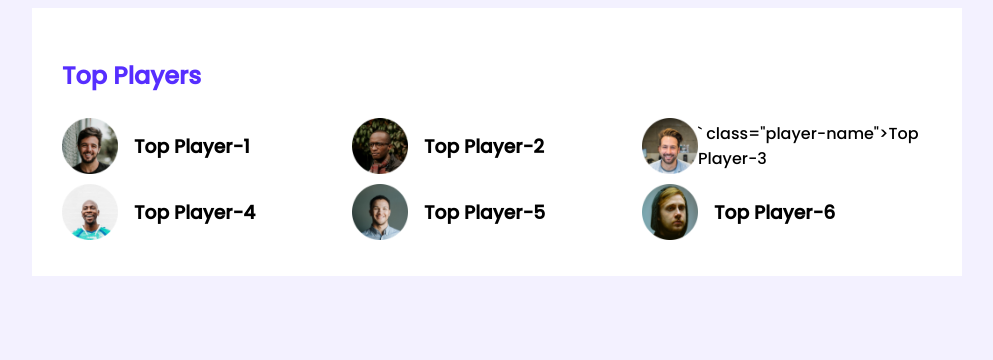
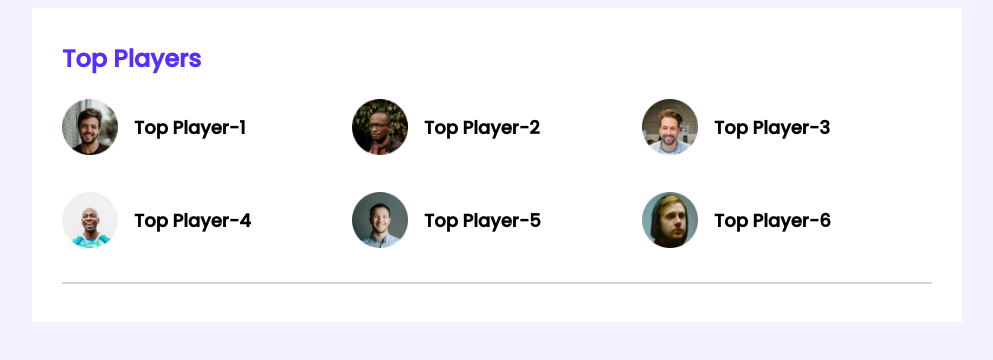
Before and after one commit to arfan36/day-11_M-9_leader-board-css3_July-17, a plain HTML site: page index.html in a window 1280 px wide. Shown: the whole page, without its empty margins (143-1136 px from the left). Drawn offline with Linux system fonts and the light colour scheme.

Commit message:
9-4 Style debug ...

```diff
--- a/index.html
+++ b/index.html
@@ -33,7 +33,7 @@
                     </div>
                     <div class="player">
                         <img src="images/players/player-3.png" alt="">
-                        ` class="player-name">Top Player-3</h3>
+                        <h3 class="player-name">Top Player-3</h3>
                     </div>
                     <div class="player">
                         <img src="images/players/player-4.png" alt="">
@@ -49,6 +49,7 @@
                     </div>
                 </div>
             </div>
+            <hr>
         </section>
     </main>
 </body>
--- a/styles/style.css
+++ b/styles/style.css
@@ -17,16 +17,23 @@ main {
     width: 870px;
     padding: 30px;
 }
-
+hr{
+    border: 1px solid #D1D1D1;
+}
+.top-players{
+    margin-bottom: 30px;
+}
 /* top players style */
 .section-title{
     color: #562EFF;
     font-size: 24px;
+    margin-top: 3px;
 }
 .players {
     display: grid;
     grid-template-columns: repeat(3, 1fr);
     /* grid-template-columns: 1fr 1fr 1fr; */
+    row-gap: 30px;
 }
 
 .player {
@@ -40,4 +47,5 @@ main {
 }
 .player-name{
     margin-left: 16px;
+    font-size: 18px;
 }
```
